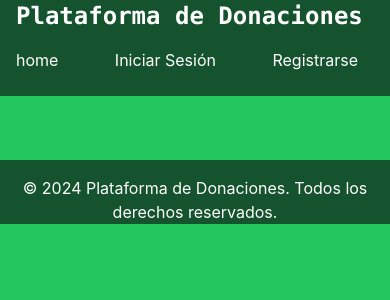
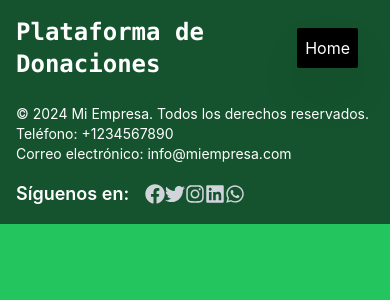
Before and after one commit to MUwaldir/plataforma_donaciones, a React (Vite) app in the folder plataforma_donaciones/: page /projects/1 in a window 390 px wide. Shown: the top 300 px of the page. Built offline with nearby package versions, Linux system fonts and the light colour scheme.

Commit message:
arregle el responsive en projectDettails y tambien redes sociaales al navabr y footer

```diff
--- a/plataforma_donaciones/src/components/Donate/DonationForm.jsx
+++ b/plataforma_donaciones/src/components/Donate/DonationForm.jsx
@@ -7,7 +7,13 @@ const donationImage =
 const URL_API_STRIPE = "http://localhost:3001/api/create-checkout-session/";
 const URL_API_PAYPAL = "http://localhost:3001/api/create-order/";
 
-const DonationForm = ({ nombre, description, id }) => {
+const DonationForm = ({
+  nombre,
+  description,
+  id,
+  cuentaData,
+  monederoData,
+}) => {
   const navigate = useNavigate();
   const [amount, setAmount] = useState("");
   const [paymentMethod, setPaymentMethod] = useState("card");
@@ -41,7 +47,6 @@ const DonationForm = ({ nombre, description, id }) => {
       });
       const data = await response.json();
       window.location.href = data.links[1].href;
-
     }
     console.log(amount, paymentMethod);
     // Puedes agregar lógica adicional aquí, como enviar la donación a través de una API
@@ -131,9 +136,9 @@ const DonationForm = ({ nombre, description, id }) => {
                 />
                 <section>
                   <p>Número de cuenta dólares:</p>
-                  <p>002-194-001967786134-96</p>
+                  <p>{cuentaData[1].dolares}</p>
                   <p>Número de cuenta soles:</p>
-                  <p>002-193-001853946025-15</p>
+                  <p>{cuentaData[0].soles}</p>
                 </section>
               </div>
             </div>
@@ -149,8 +154,8 @@ const DonationForm = ({ nombre, description, id }) => {
                   className="h-8 mr-2 rounded-md"
                 />
                 <section>
-                  <p>Yape : 976655255</p>
-                  <p>Nombre: Nombre Nombre Apellido Apellido</p>
+                  <p>Yape : {monederoData[0].yape}</p>
+                  <p>Nombre: {monederoData[0].nombre || 'Nombre Nombre Apellido Apellido'}</p>
                 </section>
               </div>
               <div className="flex items-center">
@@ -160,8 +165,8 @@ const DonationForm = ({ nombre, description, id }) => {
                   className="h-8 mr-2 rounded-md"
                 />
                 <section>
-                  <p>Plin : 976655255</p>
-                  <p>Nombre: Nombre Nombre Apellido Apellido</p>
+                  <p>Plin : {monederoData[1].plin}</p>
+                  <p>Nombre: {monederoData[1].nombre || 'Nombre Nombre Apellido Apellido'}</p>
                 </section>
               </div>
             </div>
--- a/plataforma_donaciones/src/components/Layout/Footer.jsx
+++ b/plataforma_donaciones/src/components/Layout/Footer.jsx
@@ -1,13 +1,70 @@
-import React from 'react';
+import React from "react";
+import {
+  FaFacebook,
+  FaTwitter,
+  FaInstagram,
+  FaLinkedin,
+  FaWhatsapp,
+} from "react-icons/fa";
 
 const Footer = () => {
-    return (
-        <footer className="bg-green-900 p-4  w-full h-16">
-            <div className="container mx-auto text-center text-white">
-                <p>&copy; 2024 Plataforma de Donaciones. Todos los derechos reservados.</p>
-            </div>
-        </footer>
-    );
-}
+  return (
+    <footer className="bg-green-900 py-2 text-white  w-full h-32 md:h-20">
+      <div className="flex flex-col md:flex-row px-4 md:p-0  md:justify-around  md:items-center">
+        <div className="mb-4 md:m-0">
+          <p className="text-sm">
+            © 2024 Mi Empresa. Todos los derechos reservados.
+          </p>
+
+          <p className="text-sm">Teléfono: +1234567890</p>
+          <p className="text-sm">Correo electrónico: info@miempresa.com</p>
+        </div>
+        <div className="flex items-center">
+          <span className="font-semibold text-lg mr-4">Síguenos en:</span>
+          <a
+            href="#"
+            target="_blank"
+            rel="noopener noreferrer"
+            className="text-gray-300 hover:text-white md:mr-4"
+          >
+            <FaFacebook className="text-xl" />
+          </a>
+          <a
+            href="#"
+            target="_blank"
+            rel="noopener noreferrer"
+            className="text-gray-300 hover:text-white md:mr-4"
+          >
+            <FaTwitter className="text-xl" />
+          </a>
+          <a
+            href="#"
+            target="_blank"
+            rel="noopener noreferrer"
+            className="text-gray-300 hover:text-white md:mr-4"
+          >
+            <FaInstagram className="text-xl" />
+          </a>
+          <a
+            href="#"
+            target="_blank"
+            rel="noopener noreferrer"
+            className="text-gray-300 hover:text-white md:mr-4"
+          >
+            <FaLinkedin className="text-xl" />
+          </a>
+          <a
+            href="#"
+            target="_blank"
+            rel="noopener noreferrer"
+            className="text-gray-300 hover:text-white"
+          >
+            <FaWhatsapp className="text-xl" />
+          </a>
+        </div>
+      </div>
+    </footer>
+  );
+};
 
 export default Footer;
--- a/plataforma_donaciones/src/components/Layout/Navbar.jsx
+++ b/plataforma_donaciones/src/components/Layout/Navbar.jsx
@@ -1,10 +1,10 @@
 import React from "react";
 import { Link } from "react-router-dom";
-
+import { FaFacebook, FaTwitter, FaInstagram, FaLinkedin } from "react-icons/fa";
 const Navbar = () => {
   return (
     <nav className="bg-green-900 px-4 h-24 md:h-20 z-50">
-      <div className="container mx-auto md:flex h-24 md:h-20  justify-between items-center">
+      <div className="container mx-auto flex h-24 md:h-20  justify-between items-center">
         <div className="w-full md:w-auto ">
           <Link
             className="text-white text-2xl md:text-3xl font-bold font-mono"
@@ -13,17 +13,31 @@ const Navbar = () => {
             Plataforma de Donaciones
           </Link>
         </div>
-        <div className="mt-4  md:mt-0 flex justify-between items-center md:items-center md:justify-end">
-          <Link className="text-white mr-4" to={"/home"}>
-            home
+        <div className="  md:mt-0 flex justify-between items-center md:items-center md:justify-end">
+          <Link className="text-white mr-4 shadow-2xl bg-black p-2 rounded-sm"  to={"/home"}>
+            Home
           </Link>
-          <Link className="text-white mr-4" to={"/login"}>
+          {/* <Link className="text-white mr-4" to={"/login"}>
             Iniciar Sesión
           </Link>
 
           <Link className="text-white mr-4" to={"/signup"}>
             Registrarse
-          </Link>
+          </Link> */}
+          <div className="hidden md:flex items-center ">
+            <a href="#" className="text-gray-300 hover:text-white mr-4">
+              <FaFacebook className="text-xl" />
+            </a>
+            <a href="#" className="text-gray-300 hover:text-white mr-4">
+              <FaTwitter className="text-xl" />
+            </a>
+            <a href="#" className="text-gray-300 hover:text-white mr-4">
+              <FaInstagram className="text-xl" />
+            </a>
+            <a href="#" className="text-gray-300 hover:text-white">
+              <FaLinkedin className="text-xl" />
+            </a>
+          </div>
         </div>
       </div>
     </nav>
--- a/plataforma_donaciones/src/pages/Home.jsx
+++ b/plataforma_donaciones/src/pages/Home.jsx
@@ -12,7 +12,7 @@ const Home = () => {
   }, []);
 console.log(projects)
   return (
-    <div className="container mx-auto py-8 ">
+    <div className="flex-grow container mx-auto py-8 ">
       <h1 className="text-3xl font-bold mb-8">Explora Proyectos</h1>
       <ProjectList projects={projects} />
     </div>
--- a/plataforma_donaciones/src/pages/ProjectDetail.jsx
+++ b/plataforma_donaciones/src/pages/ProjectDetail.jsx
@@ -3,7 +3,9 @@ import { useParams } from "react-router-dom";
 import { useDispatch, useSelector } from "react-redux";
 import { proyectoDetail } from "../redux/actions/actions";
 import DonationForm from "../components/Donate/DonationForm";
-
+import { AiOutlineMail } from "react-icons/ai";
+import { FaFacebook } from "react-icons/fa";
+import { FaYoutube } from "react-icons/fa";
 const ProjectDetail = () => {
   const dispatch = useDispatch();
   const { id } = useParams();
@@ -16,12 +18,16 @@ const ProjectDetail = () => {
   }, [id]);
 
   return (
-    <div className="container mx-auto py-8">
+    <div className="lg:mx-auto ">
       {dataProject && (
-        <>
+        <div className="bg-white rounded-md p-8">
           <h1 className="text-3xl font-bold mb-8">{dataProject.titulo}</h1>
-          <div className="bg-gray-100 rounded-md p-4 mb-8">
-            <p className="text-lg font-bold mb-2">Descripción:</p>
+          <div className="mb-4 md:ml-28">
+            <dt className="text-lg font-bold mb-2">Organización:</dt>
+            <dd>{dataProject.organizacion}</dd>
+          </div>
+          <div className="mb-8 md:ml-28">
+            <h2 className="text-lg font-bold mb-2">Descripción:</h2>
             <p>{dataProject.descripcion}</p>
           </div>
           <div className="flex flex-wrap justify-center mb-8">
@@ -30,28 +36,100 @@ const ProjectDetail = () => {
                 key={index}
                 src={imageUrl}
                 alt={`Imagen ${index + 1}`}
-                className="w-full sm:w-1/2 lg:w-1/3 xl:w-1/4 m-1 rounded-md"
+                className="w-full sm:w-1/2 md:w-1/3  xl:w-1/4 m-1 rounded-md"
               />
             ))}
           </div>
-          <div className="max-w-4xl mx-auto p-4 mb-8">
-            <div className="mb-4">
-              <h2 className="text-xl font-bold mb-2">Categoría:</h2>
-              <p>{dataProject.categoria.nombre}</p>
-            </div>
-            <div className="mb-4">
-              <h2 className="text-xl font-bold mb-2">Organización:</h2>
-              <p>{dataProject.organizacion}</p>
-            </div>
-            <div className="mb-4">
-              <h2 className="text-xl font-bold mb-2">Ubicación:</h2>
-              <p>{dataProject.ubicacion.direccion}</p>
-              <p>Latitud: {dataProject.ubicacion.latitud}</p>
-              <p>Longitud: {dataProject.ubicacion.longitud}</p>
+          {/* testimonios */}
+          <div className="mb-8 md:mx-28">
+            <h2 className="text-lg font-bold mb-4">Testimonios:</h2>
+
+            <div className="grid grid-col-1 md:grid-cols-2 content-center">
+              {dataProject.testimonios.map((testimonio, index) => (
+                //   <div>
+                //   <h2 className="text-lg font-bold mb-4">Testimonios:</h2>
+                //   {dataProject.testimonios.map((testimonio, index) => (
+                //     <div key={index} className="mb-4">
+                //       <p>{testimonio.nombre}</p>
+                //       <p>{testimonio.contenido}</p>
+                //     </div>
+                //   ))}
+                // </div>
+
+                <div
+                  key={index}
+                  className="max-w-sm w-full lg:max-w-full lg:flex mx-auto lg:justify-center"
+                >
+                  <div className="border-r border-b border-l border-gray-400 lg:border-t lg:border-gray-400 bg-white rounded-b lg:rounded-b-none lg:rounded-r p-4 flex flex-col justify-between leading-normal">
+                    <div className="mb-8">
+                      <div className="text-gray-900 font-bold text-xl mb-2">
+                        {testimonio.nombre}
+                      </div>
+                      <p className="text-gray-700 text-base">
+                        {testimonio.contenido}
+                      </p>
+                    </div>
+                  </div>
+                </div>
+              ))}
             </div>
           </div>
-          <div className="max-w-4xl mx-auto p-4 mb-8">
-            <h2 className="text-xl font-bold mb-4">Ubicación en Google Maps:</h2>
+          {/* represenatntes */}
+          <div className="mb-8 md:mx-28">
+            <h2 className="text-lg font-bold mb-4">Representantes:</h2>
+
+            <div className="grid grid-col-1 md:grid-cols-2 content-center">
+              {dataProject.equipo.map((miembro, index) => (
+                // <div key={index} className="mb-4 bg-green-400 rounded-full md:w-1/2 h-52 text-center flex flex-col justify-center">
+                //   <p className="font-bold mb-10 text-4xl">{miembro.nombre}</p>
+                //   <p>Cargo:<span className="text-2xl px-3">{miembro.cargo.toUpperCase()} </span> </p>
+                //   <p>{miembro.descripcion}</p>
+                // </div>
+
+                <div
+                  key={index}
+                  className="max-w-sm w-full lg:max-w-full lg:flex mx-auto lg:justify-center"
+                >
+                  <div
+                    className="h-48 lg:h-auto lg:w-48 flex-none bg-cover rounded-t lg:rounded-t-none lg:rounded-l text-center overflow-hidden"
+                    style={{
+                      backgroundImage:
+                        "url('https://encrypted-tbn0.gstatic.com/images?q=tbn:ANd9GcQgmF4Fm6qhBj-MXAHArnRytUCOwc38jWP-kQ&usqp=CAU')",
+                    }}
+                    title="Woman holding a mug"
+                  ></div>
+                  <div className="border-r border-b border-l border-gray-400 lg:border-l-0 lg:border-t lg:border-gray-400 bg-white rounded-b lg:rounded-b-none lg:rounded-r p-4 flex flex-col justify-between leading-normal">
+                    <div className="mb-8">
+                      <p className="text-sm text-gray-600 flex items-center">
+                        {miembro.cargo.toUpperCase()}
+                      </p>
+                      <div className="text-gray-900 font-bold text-xl mb-2">
+                        {miembro.nombre}
+                      </div>
+                      <p className="text-gray-700 text-base">
+                        {miembro.descripcion}
+                      </p>
+                    </div>
+                  </div>
+                </div>
+              ))}
+            </div>
+          </div>
+          <div className="max-w-4xl mx-auto mb-8 ">
+            <dl className="">
+              <div className="mb-4">
+                <dt className="text-lg font-bold mb-2">Ubicación:</dt>
+                <dd>{dataProject.ubicacion.direccion}</dd>
+                <dd>Latitud: {dataProject.ubicacion.latitud}</dd>
+                <dd>Longitud: {dataProject.ubicacion.longitud}</dd>
+              </div>
+            </dl>
+          </div>
+          {/* mapa de ubicacion */}
+          <div className="max-w-4xl mx-auto mb-8">
+            <h2 className="text-lg font-bold mb-4">
+              Ubicación en Google Maps:
+            </h2>
             <iframe
               title="Mapa"
               className="w-full h-96"
@@ -61,34 +139,29 @@ const ProjectDetail = () => {
               loading="lazy"
             ></iframe>
           </div>
-          <div className="mb-8">
-            <h2 className="text-xl font-bold mb-4">Contacto:</h2>
+          {/* contacto */}
+          <div className="mb-8 md:ml-28">
+            <h2 className="text-lg font-bold mb-4">Contacto:</h2>
+
             {dataProject.contactos.map((contacto, index) => (
-              <div key={index} className="mb-2">
-                <p className="font-bold">{contacto.tipo}:</p>
-                <p>{contacto.valor}</p>
+              <div key={index} className="flex mb-2">
+                {contacto.tipo === "correo" && (
+                  <AiOutlineMail className="text-xl mr-2 mt-1" />
+                )}
+                {contacto.tipo === "facebook" && (
+                  <FaFacebook className="text-xl mr-2 mt-1" />
+                )}
+                {contacto.tipo === "youtube" && (
+                  <FaYoutube className="text-xl mr-2 mt-1" />
+                )}
+                <div>
+                  <p className="font-bold">{contacto.tipo}:</p>
+                  <p>{contacto.valor}</p>
+                </div>
               </div>
             ))}
           </div>
-          <div className="mb-8">
-            <h2 className="text-xl font-bold mb-4">Representantes:</h2>
-            {dataProject.equipo.map((miembro, index) => (
-              <div key={index} className="mb-4">
-                <p className="font-bold">{miembro.nombre}</p>
-                <p>Cargo: {miembro.cargo}</p>
-                <p>{miembro.descripcion}</p>
-              </div>
-            ))}
-          </div>
-          <div>
-            <h2 className="text-xl font-bold mb-4">Testimonios:</h2>
-            {dataProject.testimonios.map((testimonio, index) => (
-              <div key={index} className="mb-4">
-                <p>{testimonio.nombre}</p>
-                <p>{testimonio.contenido}</p>
-              </div>
-            ))}
-          </div>
+
           <DonationForm
             nombre={dataProject.titulo}
             description={dataProject.descripcion}
@@ -96,7 +169,7 @@ const ProjectDetail = () => {
             cuentaData={dataProject.cuentas_bancarias}
             monederoData={dataProject.monederos_digitales}
           />
-        </>
+        </div>
       )}
     </div>
   );
```
